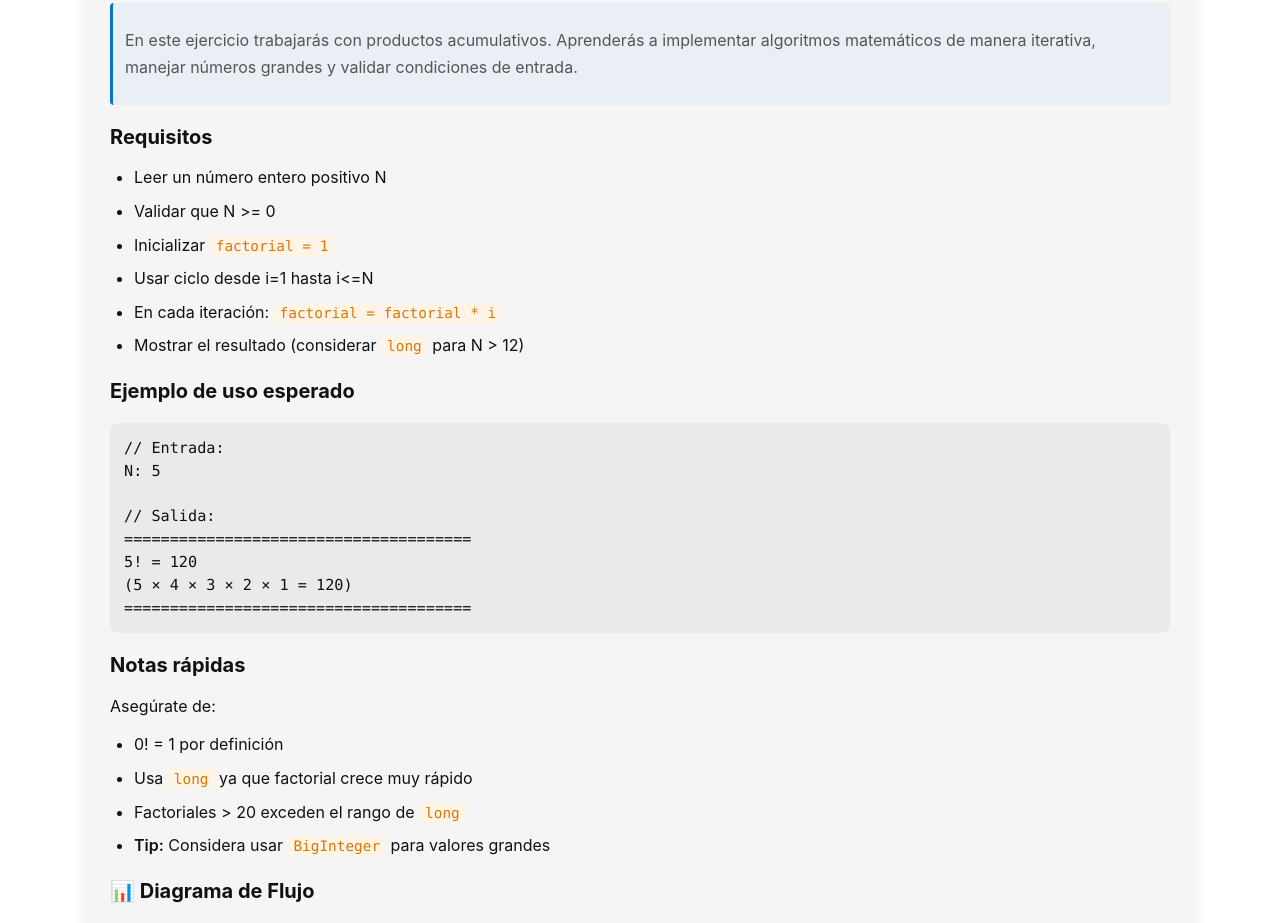
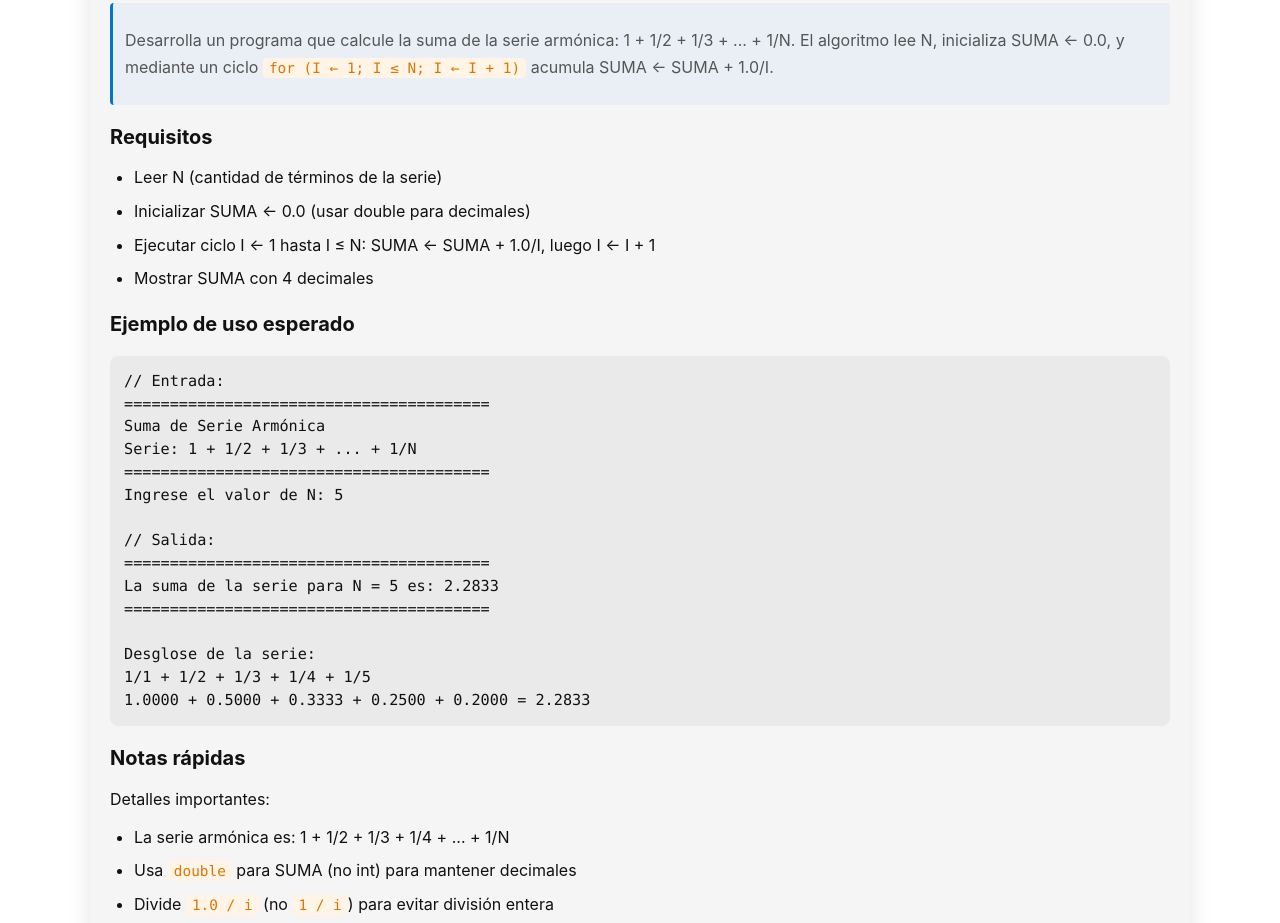
Before and after one commit to D1egoXD/JAVA-TICS, a website: page ejercicios/problema_ps_3_5.html in a window 1280 px wide. Shown: the part 149-1072 px from the top of the page. Drawn offline with Linux system fonts and the light colour scheme.

Commit message:
Actualizar PS 3.5 - Serie armónica

```diff
--- a/ejercicios/problema_ps_3_5.html
+++ b/ejercicios/problema_ps_3_5.html
@@ -3,62 +3,66 @@
 <head>
     <meta charset="UTF-8">
     <meta name="viewport" content="width=device-width, initial-scale=1.0">
-    <title>Factorial de un Número - Ejercicios Java</title>
-    <link rel="stylesheet" href="../Styles/exercises-new.css">
+    <title>PS 3.5 - Suma de Serie Armónica - Ejercicios Java</title>
+    <link rel="stylesheet" href="../Styles/exercises-new.css?v=20251208">
 </head>
 <body>
 <div class="container">
     <div class="exercise-card">
         <div class="exercise-header">
             <span class="exercise-badge">PS 3.5</span>
-            <h2>Factorial de un Número</h2>
+            <h2>Suma de Serie Armónica</h2>
         </div>
 
         <div class="exercise-description">
-            <p>En este ejercicio trabajarás con productos acumulativos. Aprenderás a implementar algoritmos matemáticos de manera iterativa, manejar números grandes y validar condiciones de entrada.</p>
+            <p>Desarrolla un programa que calcule la suma de la serie armónica: 1 + 1/2 + 1/3 + ... + 1/N. El algoritmo lee N, inicializa SUMA ← 0.0, y mediante un ciclo <code>for (I ← 1; I ≤ N; I ← I + 1)</code> acumula SUMA ← SUMA + 1.0/I.</p>
         </div>
 
         <div class="requirements-list">
             <h3>Requisitos</h3>
             <ul>
-                <li>Leer un número entero positivo N</li>
-                <li>Validar que N >= 0</li>
-                <li>Inicializar <code>factorial = 1</code></li>
-                <li>Usar ciclo desde i=1 hasta i<=N</li>
-                <li>En cada iteración: <code>factorial = factorial * i</code></li>
-                <li>Mostrar el resultado (considerar <code>long</code> para N > 12)</li>
-
+                <li>Leer N (cantidad de términos de la serie)</li>
+                <li>Inicializar SUMA ← 0.0 (usar double para decimales)</li>
+                <li>Ejecutar ciclo I ← 1 hasta I ≤ N: SUMA ← SUMA + 1.0/I, luego I ← I + 1</li>
+                <li>Mostrar SUMA con 4 decimales</li>
             </ul>
         </div>
 
         <div class="example-section">
             <h3>Ejemplo de uso esperado</h3>
             <pre class="code-block">// Entrada:
-N: 5
+========================================
+Suma de Serie Armónica
+Serie: 1 + 1/2 + 1/3 + ... + 1/N
+========================================
+Ingrese el valor de N: 5
 
 // Salida:
-======================================
-5! = 120
-(5 × 4 × 3 × 2 × 1 = 120)
-======================================</pre>
+========================================
+La suma de la serie para N = 5 es: 2.2833
+========================================
+
+Desglose de la serie:
+1/1 + 1/2 + 1/3 + 1/4 + 1/5
+1.0000 + 0.5000 + 0.3333 + 0.2500 + 0.2000 = 2.2833</pre>
         </div>
 
         <div class="notes-section">
             <h3>Notas rápidas</h3>
-            <p>Asegúrate de:</p>
+            <p>Detalles importantes:</p>
             <ul>
-                <li>0! = 1 por definición</li>
-                <li>Usa <code>long</code> ya que factorial crece muy rápido</li>
-                <li>Factoriales > 20 exceden el rango de <code>long</code></li>
-                <li><strong>Tip:</strong> Considera usar <code>BigInteger</code> para valores grandes</li>
-
+                <li>La serie armónica es: 1 + 1/2 + 1/3 + 1/4 + ... + 1/N</li>
+                <li>Usa <code>double</code> para SUMA (no int) para mantener decimales</li>
+                <li>Divide <code>1.0 / i</code> (no <code>1 / i</code>) para evitar división entera</li>
+                <li>La serie armónica crece lentamente (diverge a infinito pero despacio)</li>
+                <li>Para N = 10: SUMA ≈ 2.9290, para N = 100: SUMA ≈ 5.1874</li>
             </ul>
         </div>
 
         <div class="requirements-list">
             <h3>📊 Diagrama de Flujo</h3>
             <div style="text-align: center; margin: 20px 0;">
-                <img src="../images/problema_ps_3_5.png" alt="Diagrama de Flujo - Factorial de un Número" style="max-width: 100%; height: auto; border-radius: var(--border-radius-md);">
+                <img src="../images/problema_ps_3_5.png?v=20251208" alt="Diagrama de Flujo - Suma de Serie Armónica" style="max-width: 100%; height: auto; border-radius: var(--border-radius-md);">
             </div>
             <p style="text-align: center; color: var(--color-text-light); font-size: 0.9rem;">
                 <em>Diagrama de flujo del algoritmo</em>
```
Also changed, not shown: images/problema_ps_3_5.png, 1 other file.
